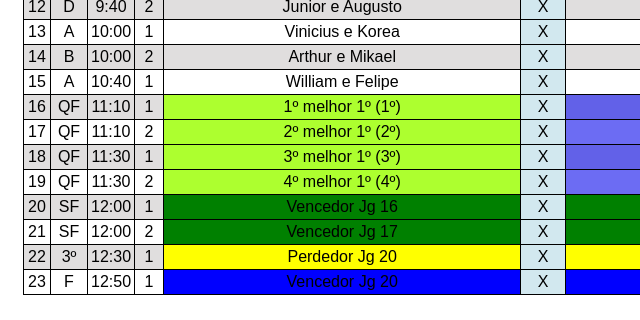
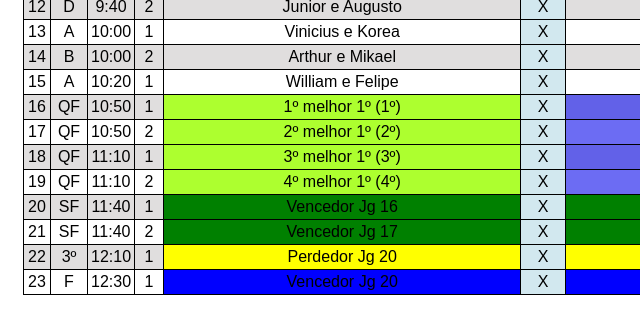
Before and after one commit to willlindo7/Open-Jijoca, a plain HTML site: page index.html in a window 1280 px wide. Shown: the part 488-808 px from the top of the page, 0-640 px from the left. Drawn offline with Linux system fonts and the light colour scheme.

Commit message:
Atualizei

```diff
--- a/index.html
+++ b/index.html
@@ -154,7 +154,7 @@
                 <tr>
                     <td class="jogo">15</td>
                     <td class="chave">A</td>
-                     <td class="hr">10:40</td>
+                     <td class="hr">10:20</td>
                     <td class="quadra">1</td>
                     <td>William e Felipe</td>
                     <td class="XG">X</td>
@@ -163,7 +163,7 @@
                  <tr>
                     <td class="jogo">16</td>
                     <td class="chave">QF</td>
-                     <td class="hr">11:10</td>
+                     <td class="hr">10:50</td>
                     <td class="quadra">1</td>
                     <td class="primeirosQF">1º melhor 1º  (1º)</td>
                     <td class="XG">X</td>
@@ -172,7 +172,7 @@
                  <tr>
                     <td class="jogo">17</td>
                     <td class="chave">QF</td>
-                     <td class="hr">11:10</td>
+                     <td class="hr">10:50</td>
                     <td class="quadra">2</td>
                     <td class="primeirosQF">2º melhor 1º (2º)</td>
                     <td class="XG">X</td>
@@ -181,7 +181,7 @@
                  <tr>
                     <td class="jogo">18</td>
                     <td class="chave">QF</td>
-                     <td class="hr">11:30</td>
+                     <td class="hr">11:10</td>
                     <td class="quadra">1</td>
                     <td class="primeirosQF">3º melhor 1º (3º)</td>
                     <td class="XG">X</td>
@@ -190,7 +190,7 @@
                  <tr>
                     <td class="jogo">19</td>
                     <td class="chave">QF</td>
-                     <td class="hr">11:30</td>
+                     <td class="hr">11:10</td>
                     <td class="quadra">2</td>
                     <td class="primeirosQF">4º melhor 1º (4º)</td>
                     <td class="XG">X</td>
@@ -199,7 +199,7 @@
                  <tr>
                     <td class="jogo">20</td>
                     <td class="chave">SF</td>
-                     <td class="hr">12:00</td>
+                     <td class="hr">11:40</td>
                     <td class="quadra">1</td>
                     <td class="primeirosSF">Vencedor Jg 16</td>
                     <td class="XG">X</td>
@@ -207,7 +207,7 @@
                  <tr>
                     <td class="jogo">21</td>
                     <td class="chave">SF</td>
-                     <td class="hr">12:00</td>
+                     <td class="hr">11:40</td>
                     <td class="quadra">2</td>
                     <td class="primeirosSF">Vencedor Jg 17</td>
                     <td class="XG">X</td>
@@ -216,7 +216,7 @@
                  <tr>
                     <td class="jogo">22</td>
                     <td class="chave">3º</td>
-                     <td class="hr">12:30</td>
+                     <td class="hr">12:10</td>
                     <td class="quadra">1</td>
                     <td class="primeiros3">Perdedor Jg 20</td>
                     <td class="XG">X</td>
@@ -225,7 +225,7 @@
                  <tr>
                     <td class="jogo">23</td>
                     <td class="chave">F</td>
-                     <td class="hr">12:50</td>
+                     <td class="hr">12:30</td>
                     <td class="quadra">1</td>
                     <td class="primeirosF">Vencedor Jg 20</td>
                     <td class="XG">X</td>
```
